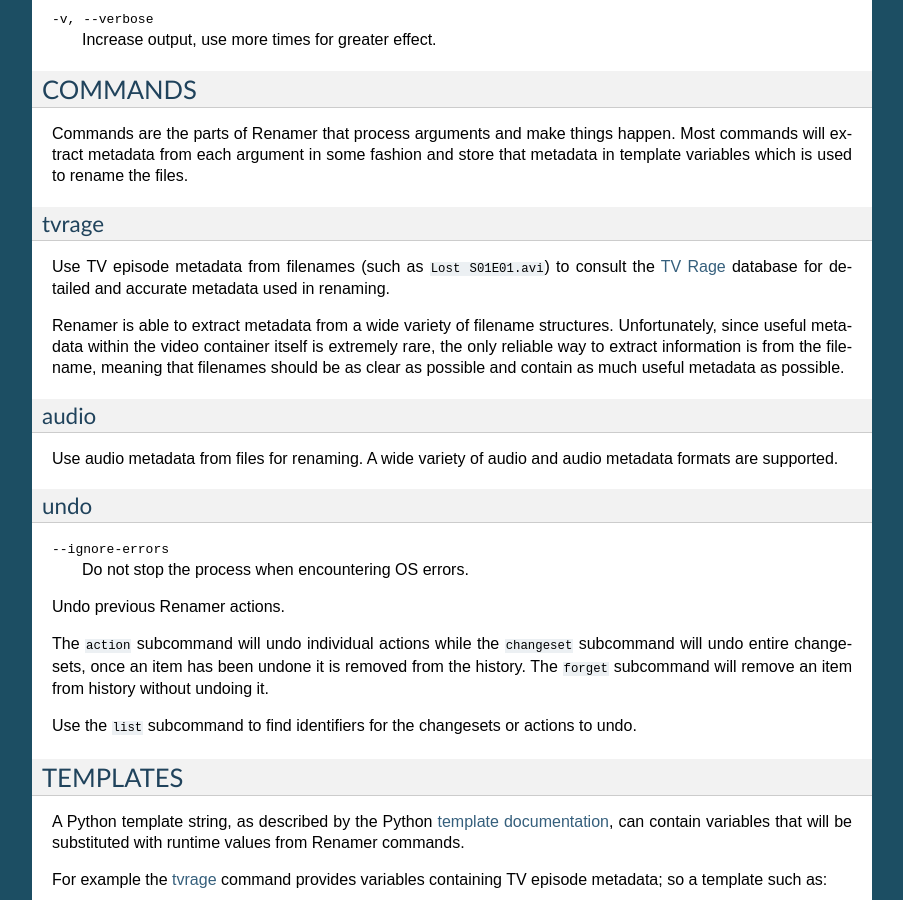
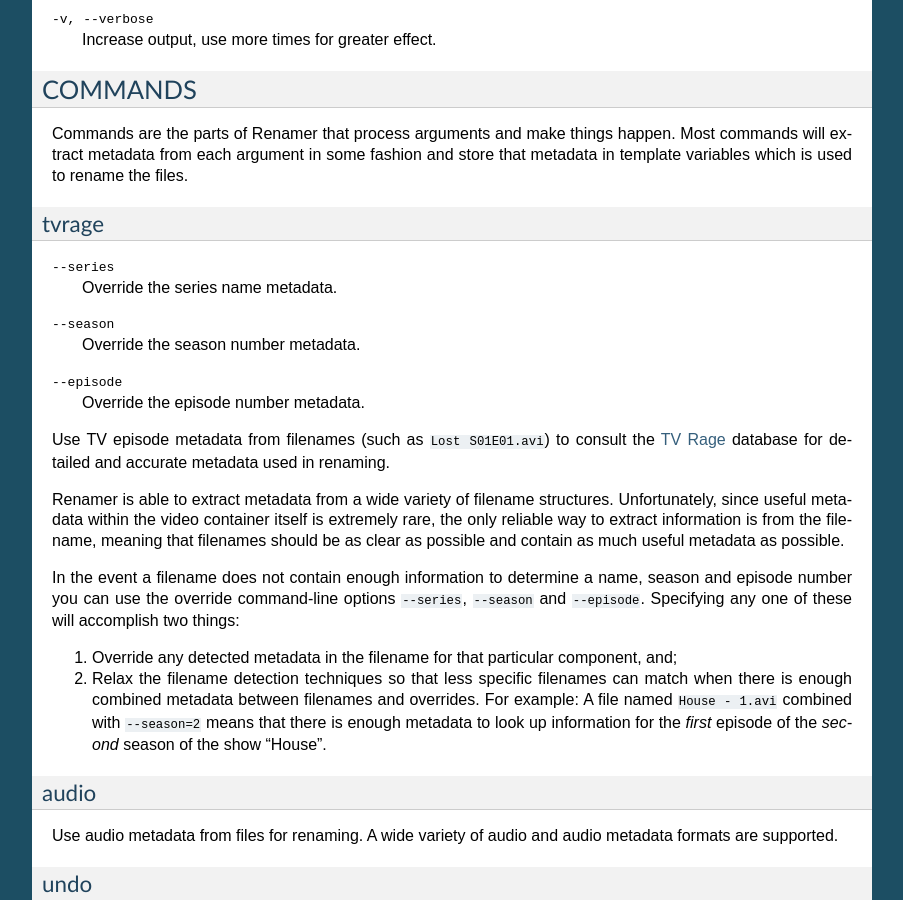
Before and after one commit to jonathanj/renamer, a Sphinx documentation site: the page built from docs/manual.rst, in a window 1280 px wide and 900 px high, scrolled down 1242 px. Shown: the whole window, without its empty margins (198-1101 px from the left). Built offline with Sphinx 7.4.7, drawn with Linux system fonts in a browser that asks for light colours.

Commit message:
Document "tvrage" command-line options.

```diff
--- a/docs/manual.rst
+++ b/docs/manual.rst
@@ -98,8 +98,19 @@
 tvrage
 ------
 
+--series
+    Override the series name metadata.
+
+--season
+    Override the season number metadata.
+
+--episode
+    Override the episode number metadata.
+
 Use TV episode metadata from filenames (such as ``Lost S01E01.avi``) to consult
 the `TV Rage`_ database for detailed and accurate metadata used in renaming.
+
+.. _TV Rage: http://tvrage.com/
 
 Renamer is able to extract metadata from a wide variety of filename structures.
 Unfortunately, since useful metadata within the video container itself is
@@ -107,7 +118,19 @@
 filename, meaning that filenames should be as clear as possible and contain as
 much useful metadata as possible.
 
-.. _TV Rage: http://tvrage.com/
+In the event a filename does not contain enough information to determine a
+name, season and episode number you can use the override command-line options
+``--series``, ``--season`` and ``--episode``. Specifying any one of these will
+accomplish two things:
+
+1. Override any detected metadata in the filename for that particular
+   component, and;
+
+2. Relax the filename detection techniques so that less specific filenames can
+   match when there is enough combined metadata between filenames and
+   overrides. For example: A file named ``House - 1.avi`` combined with
+   ``--season=2`` means that there is enough metadata to look up information
+   for the *first* episode of the *second* season of the show "House".
 
 
 .. index:: audio
```
